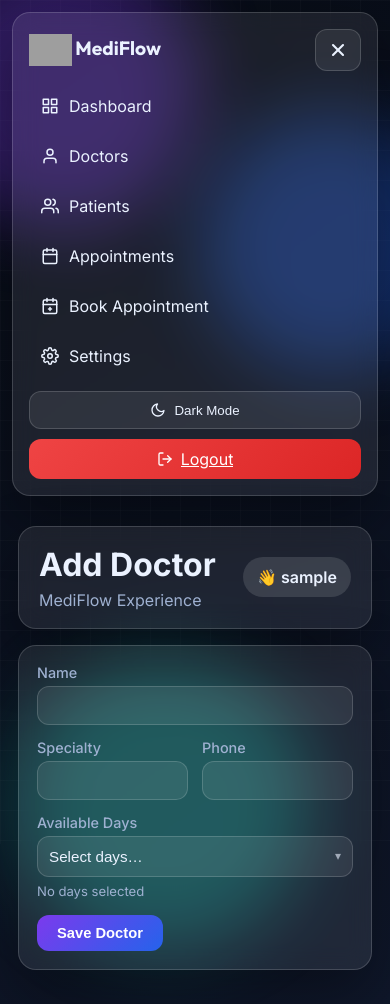
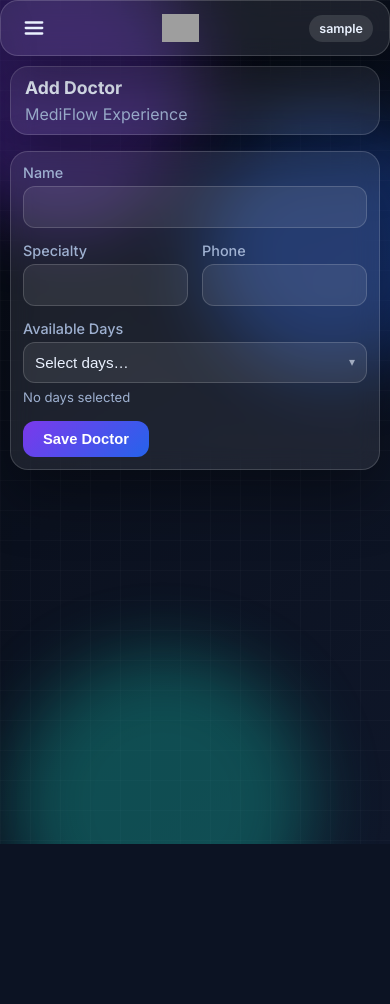
Before and after one commit to Misrilal-Sah/MediFlow, a Flask app: page /doctors/add in a window 390 px wide. After the commit the page ends 844 px from the top, so only its background shows below. Run offline with Flask 3, Linux system fonts and the light colour scheme; the visitor is signed in with stand-in values (Sample User, id 1); some libraries are stand-ins or nearby versions; grey boxes are pictures that could not be loaded.

Commit message:
fix: add full mobile responsive layout with off-canvas sidebar (#7)
- Replace 1024px-only breakpoint with tablet (768-1024px) + mobile (<=767px) + XS (<=480px) breakpoints
- Mobile: sidebar becomes off-canvas overlay with backdrop; hamburger header sticky at top
- Tablet: sidebar auto-collapses to icon-only (88px), content insets 120px
- Fix iOS form auto-zoom (font-size:16px on inputs)
- Fix flex overflow on topbar, actions-row, pagination, row-between
- Reduce stat-number, table padding, button sizes for small screens
- JS: mobile-aware sidebar toggle; backdrop closes sidebar; body scroll lock when sidebar open

```diff
--- a/static/css/style.css
+++ b/static/css/style.css
@@ -143,12 +143,78 @@ select,input,textarea{
 }
 @keyframes ripple{to{transform:scale(4);opacity:0}}
 
+/* ── Tablet (768 – 1024px): icon-only sidebar, content inset ── */
 @media (max-width:1024px){
-  .with-sidebar{margin-left:0}
-  .sidebar{position:static;width:auto;margin:12px}
+  .with-sidebar{margin-left:120px}
+  .with-sidebar.sidebar-collapsed{margin-left:120px}
+  .sidebar{width:88px}
+  .sidebar .menu-text,.sidebar .brand-text{display:none}
+  .sidebar .menu-item{justify-content:center;padding:11px}
+  .sidebar .sidebar-actions .btn{justify-content:center;padding:10px}
+  .sidebar .sidebar-actions .menu-text{display:none}
   .form-grid.two-col{grid-template-columns:1fr}
+  .cards-grid{grid-template-columns:1fr 1fr}
+  .grid-2{grid-template-columns:1fr}
+}
+
+/* ── Mobile backdrop overlay ── */
+.sidebar-backdrop{
+  display:none;position:fixed;inset:0;background:rgba(0,0,0,.55);z-index:499;
+}
+.sidebar-backdrop.show{display:block}
+
+/* ── Mobile sticky header (hamburger bar) ── */
+.mobile-header{
+  display:none;position:sticky;top:0;z-index:400;
+  padding:10px 16px;align-items:center;justify-content:space-between;gap:12px;
+}
+.mobile-hamburger{
+  background:none;border:none;color:var(--text);cursor:pointer;
+  padding:6px;border-radius:8px;display:flex;align-items:center;
+}
+.mobile-hamburger:hover{background:rgba(255,255,255,.1)}
+
+/* ── Mobile (≤767px): off-canvas sidebar overlay ── */
+@media(max-width:767px){
+  .mobile-header{display:flex}
+  .sidebar{
+    position:fixed;left:0;top:0;bottom:0;width:260px;
+    border-radius:0 var(--radius) var(--radius) 0;
+    transform:translateX(-110%);z-index:500;
+    transition:transform .35s ease;
+  }
+  .sidebar.mobile-open{transform:translateX(0)}
+  .with-sidebar{margin-left:0 !important}
+  .with-sidebar.sidebar-collapsed{margin-left:0 !important}
+  .layout{padding:10px}
+  .panel{padding:12px}
+  .topbar{padding:10px 14px;flex-wrap:wrap;gap:8px}
+  .topbar h1{font-size:1.25rem}
+  .topbar .user-pill{display:none}
+  .row.between{flex-wrap:wrap}
+  .fancy-table th,.fancy-table td,th,td{padding:8px 10px;font-size:.82rem}
+  .stat-number{font-size:1.8rem}
+  .cards-grid{grid-template-columns:1fr 1fr}
+  .grid-2{grid-template-columns:1fr}
+  .form-grid.two-col{grid-template-columns:1fr}
+  .auth-card{margin:16px auto;padding:20px 16px}
+  .pagination{flex-direction:column;align-items:flex-start;gap:8px}
+  .actions-row{flex-wrap:wrap;gap:8px}
+  .modal-actions{flex-wrap:wrap}
+  input,select,textarea{font-size:16px !important}
+  .user-pill{font-size:.8rem;padding:7px 10px}
+  .toast-container{right:10px;left:10px;bottom:10px}
+  .toast{font-size:.85rem}
+  .settings-grid{grid-template-columns:1fr}
+}
+
+/* ── Extra-small phones (≤480px) ── */
+@media(max-width:480px){
   .cards-grid{grid-template-columns:1fr}
-  .grid-2{grid-template-columns:1fr}
+  .stat-number{font-size:1.6rem}
+  .page-btn{min-width:30px;height:30px;padding:0 8px;font-size:.8rem}
+  .topbar h1{font-size:1.1rem}
+  .btn-primary,.btn-secondary,.btn-danger{padding:8px 14px;font-size:.85rem}
 }
 
 /* ── Button aliases (btn-primary / btn-secondary / btn-danger) ── */
--- a/static/js/script.js
+++ b/static/js/script.js
@@ -32,22 +32,50 @@ document.addEventListener("DOMContentLoaded", () => {
     pushToast(`Theme changed to ${next}`);
   });
 
-  // Sidebar collapse
+  // Sidebar collapse / mobile overlay
   const sidebar = document.getElementById("sidebar");
   const sidebarBtn = document.getElementById("sidebarToggle");
+  const mobileBtn = document.getElementById("mobileMenuBtn");
+  const backdrop = document.getElementById("sidebarBackdrop");
   const pageRoot = document.getElementById("pageRoot");
+  const isMobile = () => window.innerWidth <= 767;
+
+  // Restore desktop collapsed state
   const collapsed = localStorage.getItem("sidebar-collapsed") === "1";
-  if (collapsed && sidebar) {
+  if (collapsed && sidebar && !isMobile()) {
     sidebar.classList.add("collapsed");
     pageRoot?.classList.add("sidebar-collapsed");
   }
 
+  function openMobileSidebar() {
+    sidebar?.classList.add("mobile-open");
+    backdrop?.classList.add("show");
+    document.body.style.overflow = "hidden";
+  }
+  function closeMobileSidebar() {
+    sidebar?.classList.remove("mobile-open");
+    backdrop?.classList.remove("show");
+    document.body.style.overflow = "";
+  }
+
+  mobileBtn?.addEventListener("click", openMobileSidebar);
+  backdrop?.addEventListener("click", closeMobileSidebar);
+
+  // Close sidebar on nav tap on mobile
+  document.querySelectorAll(".menu-item").forEach(item => {
+    item.addEventListener("click", () => { if (isMobile()) closeMobileSidebar(); });
+  });
+
+  // Desktop sidebar toggle button (X icon inside sidebar)
   sidebarBtn?.addEventListener("click", () => {
+    if (isMobile()) { closeMobileSidebar(); return; }
     sidebar?.classList.toggle("collapsed");
     const isNowCollapsed = sidebar?.classList.contains("collapsed");
     pageRoot?.classList.toggle("sidebar-collapsed", isNowCollapsed);
     localStorage.setItem("sidebar-collapsed", isNowCollapsed ? "1" : "0");
   });
+
+  window.addEventListener("resize", () => { if (!isMobile()) closeMobileSidebar(); });
 
   // Auto remove flash + mirror as toast
   document.querySelectorAll(".flash").forEach((f, i) => {
--- a/templates/base.html
+++ b/templates/base.html
@@ -114,6 +114,21 @@
   </aside>
   {% endif %}
 
+  {% if session.get('user_id') %}
+  <!-- Mobile sticky header — visible only on phones (≤767px) via CSS -->
+  <div class="mobile-header glass" id="mobileHeader">
+    <button class="mobile-hamburger" id="mobileMenuBtn" aria-label="Open navigation">
+      <svg xmlns="http://www.w3.org/2000/svg" width="22" height="22" viewBox="0 0 24 24" fill="none" stroke="currentColor" stroke-width="2.5" stroke-linecap="round" stroke-linejoin="round"><line x1="3" y1="6" x2="21" y2="6"/><line x1="3" y1="12" x2="21" y2="12"/><line x1="3" y1="18" x2="21" y2="18"/></svg>
+    </button>
+    <img src="https://res.cloudinary.com/ddrlxvnsh/image/upload/v1775064288/logo_kyqvgv.png" alt="MediFlow" style="height:28px">
+    {% if session.get('user_name') %}
+    <span class="user-pill" style="font-size:.78rem;padding:6px 10px">{{ session.get('user_name') }}</span>
+    {% endif %}
+  </div>
+  <!-- Backdrop for mobile sidebar overlay -->
+  <div class="sidebar-backdrop" id="sidebarBackdrop"></div>
+  {% endif %}
+
   <main class="{% if session.get('user_id') %}layout with-sidebar{% else %}layout auth-layout{% endif %}" id="pageRoot">
     {% block topbar %}
     <header class="topbar glass">
```
